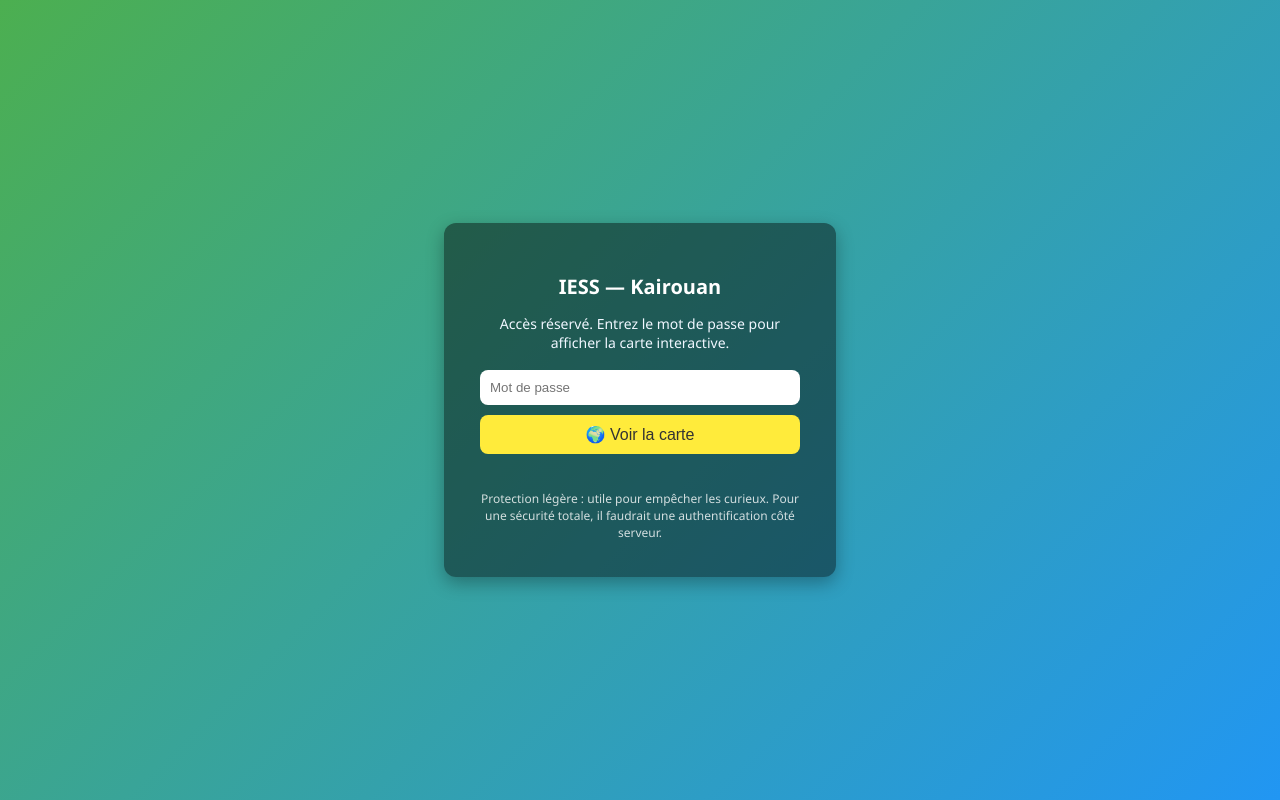
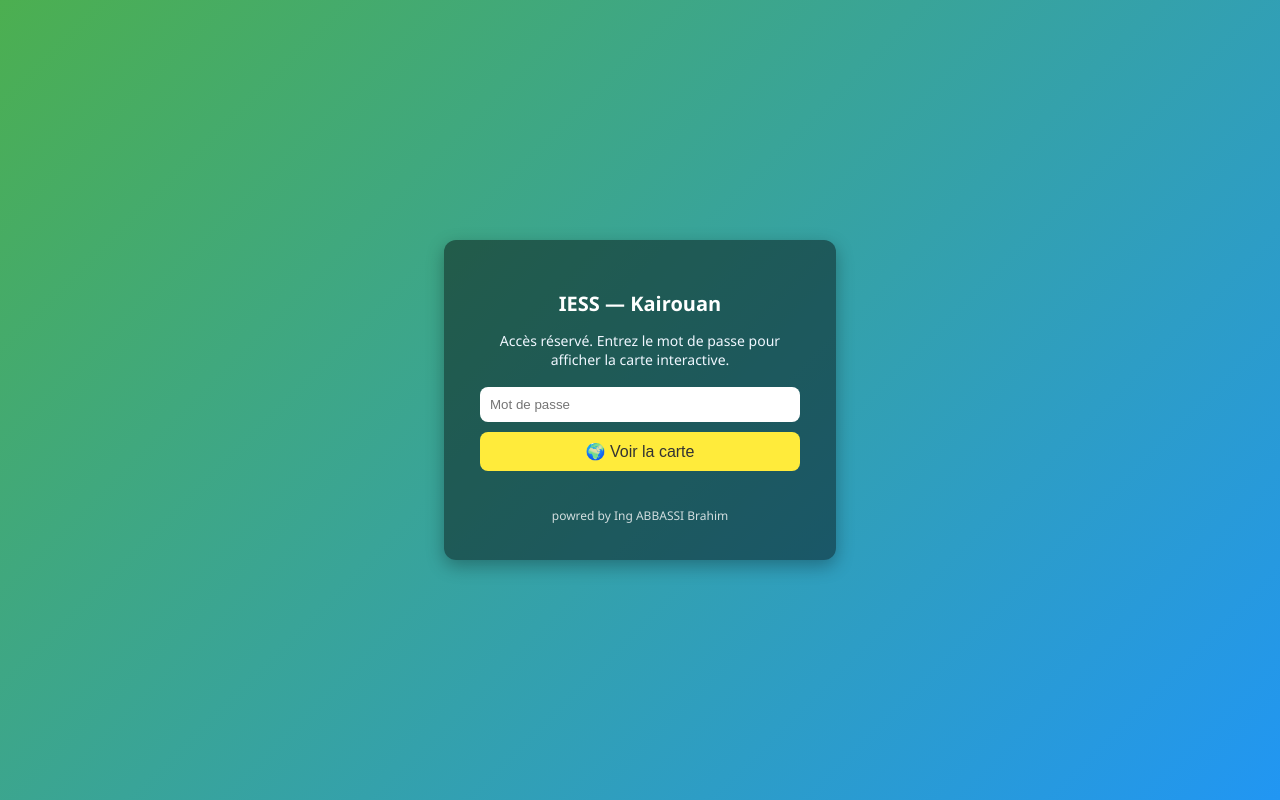
Before and after one commit to bahi-coder/bahi.github.io, a plain HTML site: page index.html in a window 1280 px wide. Drawn offline with Linux system fonts and the light colour scheme.

Commit message:
Refactor index.html for improved structure and style

```diff
--- a/index.html
+++ b/index.html
@@ -56,7 +56,7 @@
     <button id="goBtn">🌍 Voir la carte</button>
 
     <div id="msg" class="msg"></div>
-    <div class="small">Protection légère : utile pour empêcher les curieux. Pour une sécurité totale, il faudrait une authentification côté serveur.</div>
+    <div class="small">powred by Ing ABBASSI Brahim</div>
   </div>
 
 <script>
```
